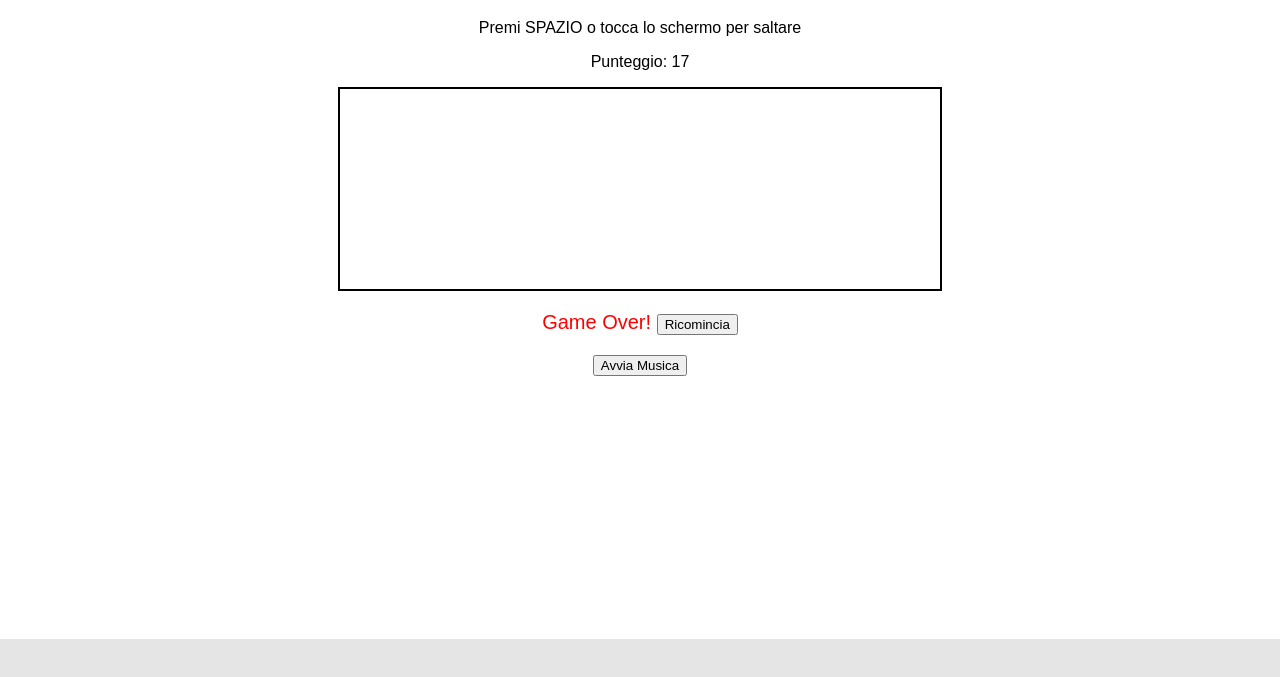
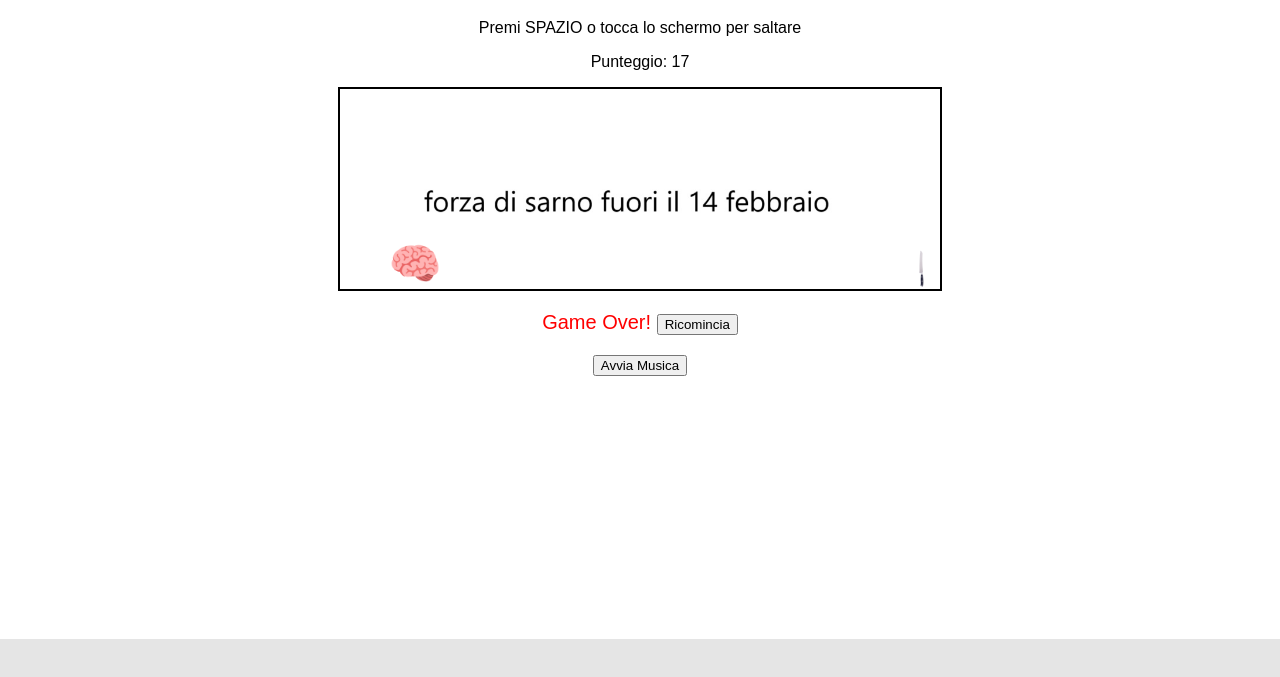
Before and after one commit to Vincenzosbsb/forzabysarno, a plain HTML site: page index.htm in a window 1280 px wide. Shown: the part 61-738 px from the top of the page. Drawn offline with Linux system fonts and the light colour scheme.

Commit message:
Update index.htm

```diff
--- a/index.htm
+++ b/index.htm
@@ -16,12 +16,12 @@
             border: 2px solid black;
             margin: auto;
             overflow: hidden;
-            background: url('images/Fuorigrotta.jpg') no-repeat center center/cover;
+            background: url('forzabysarno/Fuorigrotta.jpg') no-repeat center center/cover;
         }
         .dino {
             width: 50px;
             height: 50px;
-            background: url('images/1f9e0.png') no-repeat center center/contain;
+            background: url('forzabysarno/1f9e0.png') no-repeat center center/contain;
             position: absolute;
             bottom: 0;
             left: 50px;
@@ -29,7 +29,7 @@
         .obstacle {
             width: 40px;
             height: 40px;
-            background: url('images/7ASBz47Eq9BA7ldabQRnNR.png') no-repeat center center/contain;
+            background: url('forzabysarno/7ASBz47Eq9BA7ldabQRnNR.png') no-repeat center center/contain;
             position: absolute;
             bottom: 0;
             right: 0;
@@ -61,7 +61,7 @@
     <div class="touch-control" onclick="jump()"></div>
     <button onclick="playMusic()">Avvia Musica</button>
     <audio id="background-music" loop>
-        <source src="images/forza.mp3" type="audio/mpeg">
+        <source src="forzabysarno/forza.mp3" type="audio/mpeg">
     </audio>
     <script>
         let dino = document.getElementById("dino");
```
